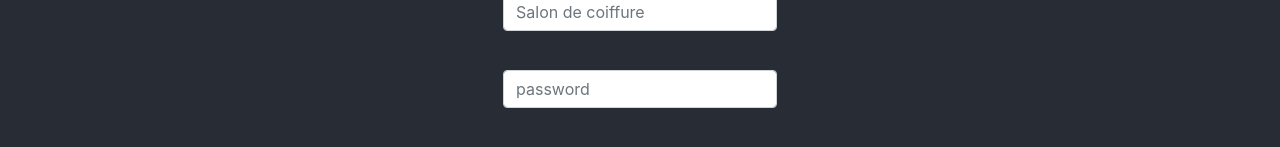
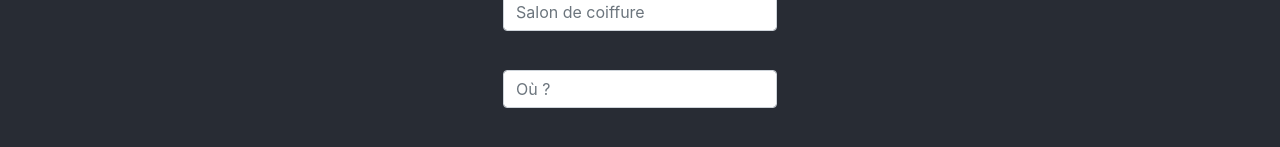
Before and after one commit to WildCodeSchool/biarritz-0918-react-cnc, a React (Create React App) app: page / in a window 1280 px wide. Shown: the part 526-673 px from the top of the page. Built offline with nearby package versions, Linux system fonts and the light colour scheme.

Commit message:
typo fix

```diff
--- a/src/Input.jsx
+++ b/src/Input.jsx
@@ -14,7 +14,7 @@ const Example = (props) => {
             </InputGroup>
             <br />
             <InputGroup>
-                <Input placeholder="password" />
+                <Input placeholder="Où ?" />
             </InputGroup>
 
             <br />
```
Also changed, not shown: 1 other file (tests, documents, lock files or other folders).
